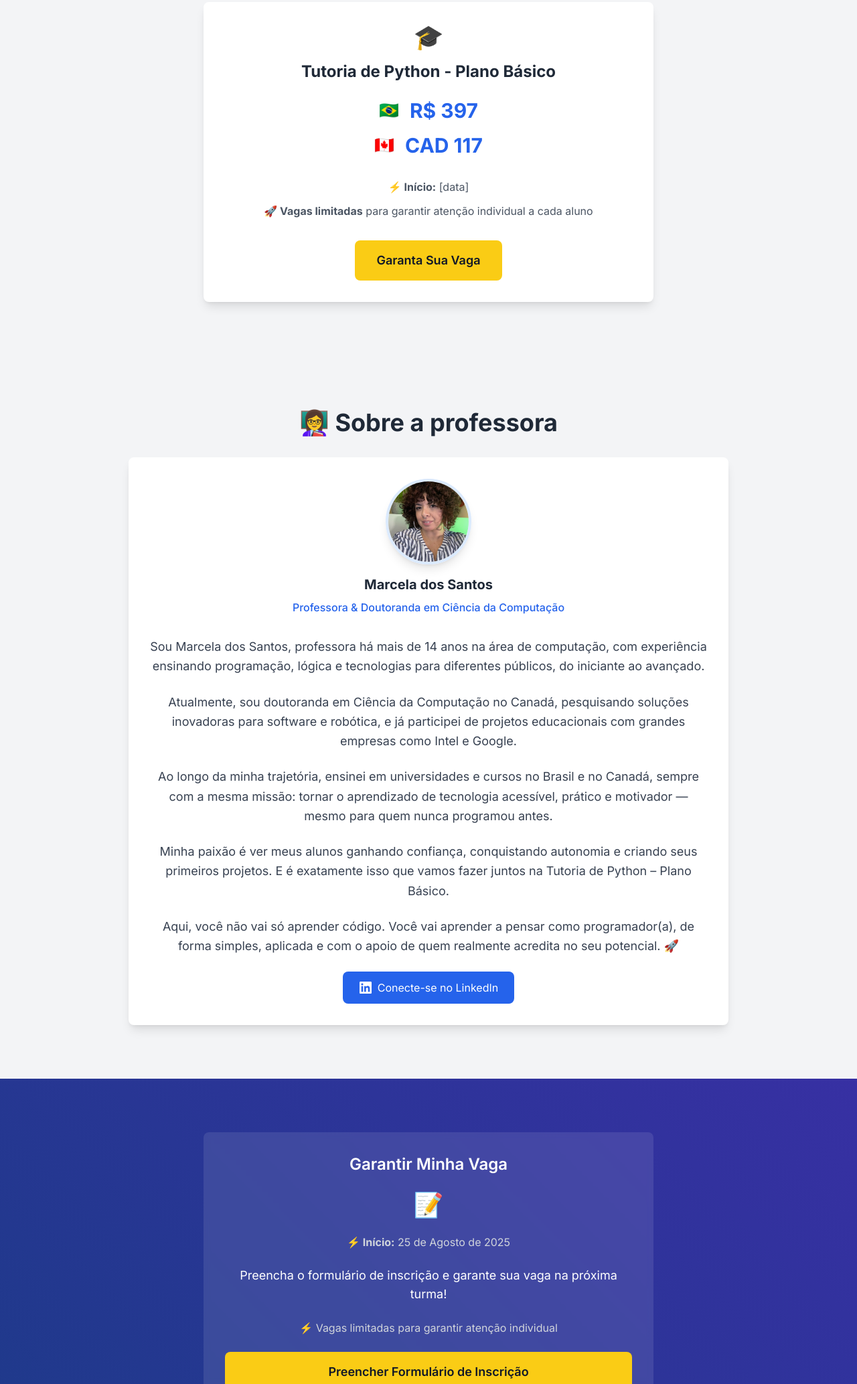
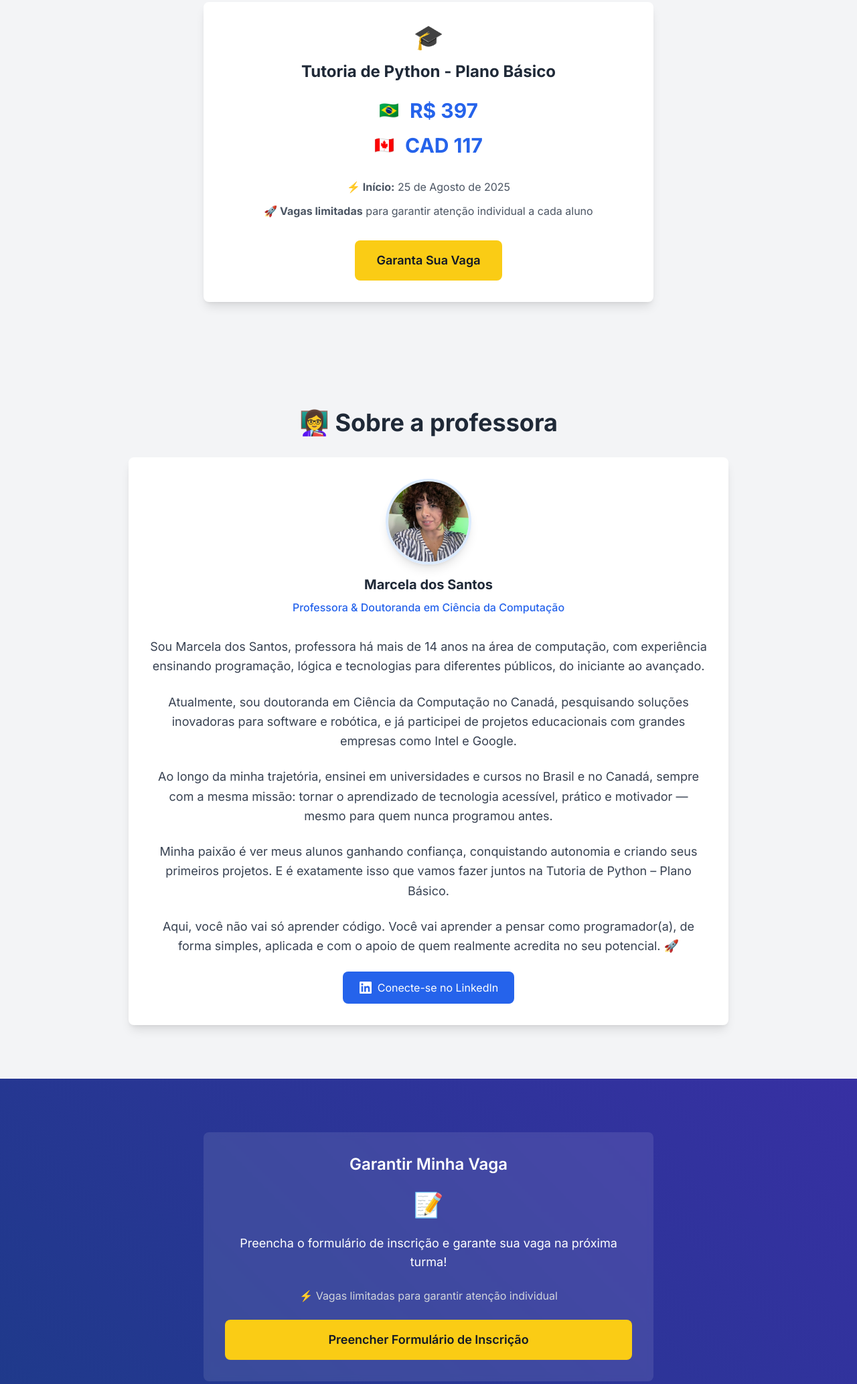
Before and after one commit to mgdossantos/tutoriaPython-LP, a plain HTML site: page index.html in a window 1280 px wide. Shown: the part 3521-5588 px from the top of the page at 67% size. Drawn offline with nearby package versions, Linux system fonts and the light colour scheme.

Commit message:
Update index.html

```diff
--- a/index.html
+++ b/index.html
@@ -262,7 +262,7 @@
                     </div>
 
                     <div class="space-y-3 mb-8 text-gray-600">
-                        <p><strong>⚡ Início:</strong> [data]</p>
+                        <p><strong>⚡ Início:</strong> 25 de Agosto de 2025</p>
                         <p><strong>🚀 Vagas limitadas</strong> para garantir atenção individual a cada aluno</p>
                     </div>
 
@@ -332,9 +332,6 @@
                     <h3 class="text-2xl font-semibold mb-6">Garantir Minha Vaga</h3>
                     <div class="space-y-6">
                         <div class="text-4xl mb-4">📝</div>
-                         <p class="text-gray-300 mb-8">
-                             <strong>⚡ Início:</strong> 25 de Agosto de 2025
-                         </p>
                         <p class="text-lg mb-6">
                             Preencha o formulário de inscrição e garante sua vaga na próxima turma!
                         </p>
```
